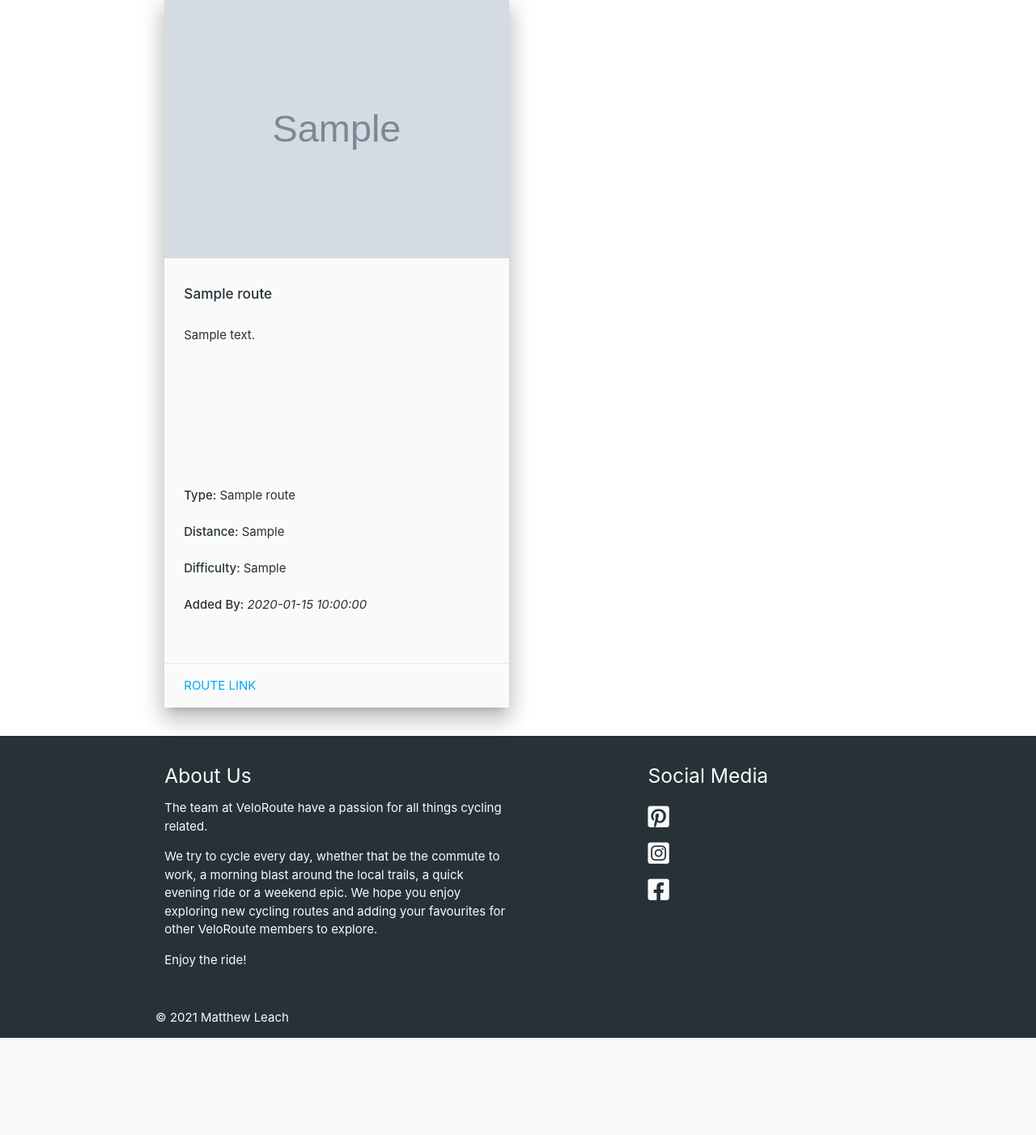
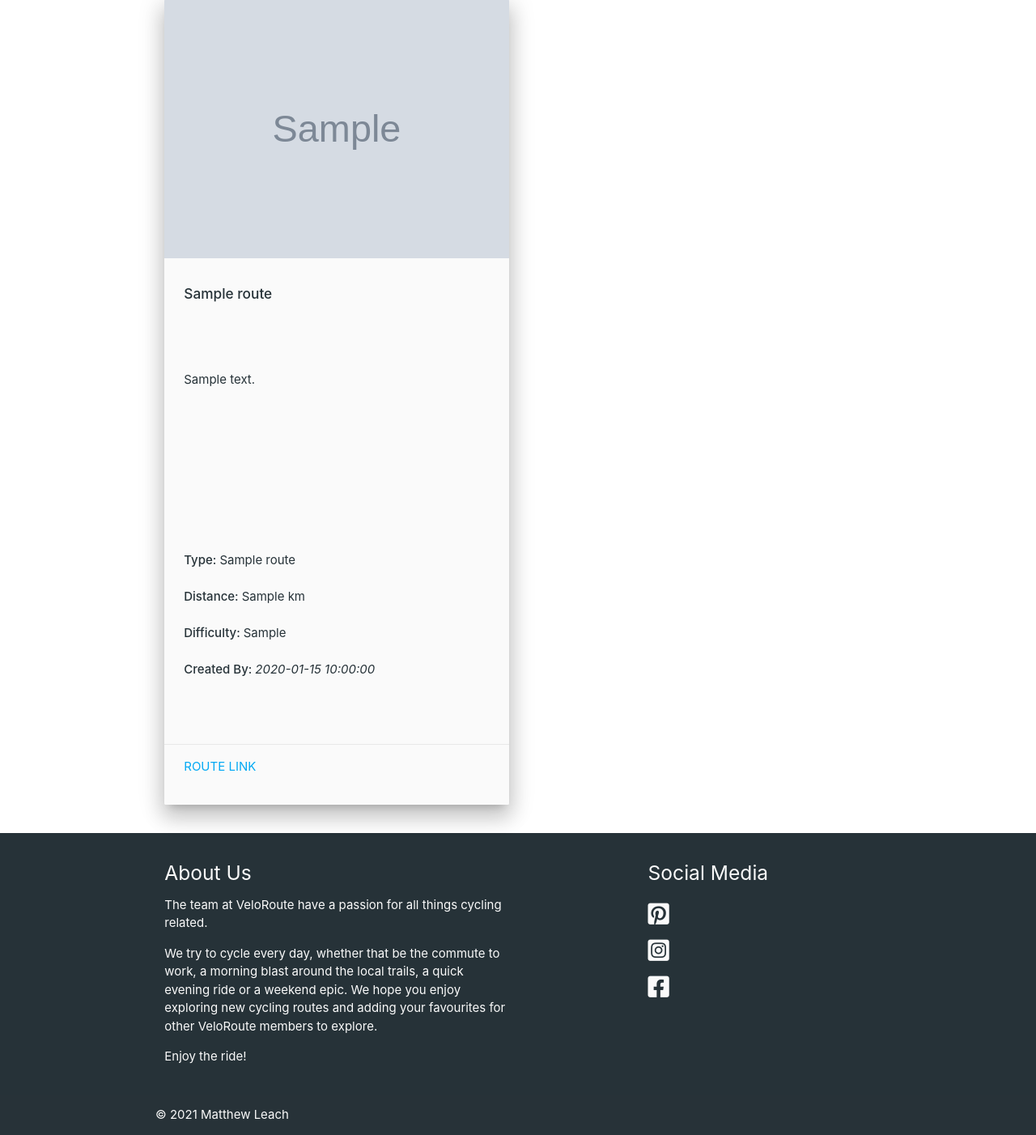
Before and after one commit to Matty-El/velo-route, a Flask app: page /get_routes in a window 1280 px wide. Shown: the part 326-1728 px from the top of the page at 81% size. Before the commit the page ends 1608 px from the top, so only its background shows below. Run offline with Flask 2, Linux system fonts and the light colour scheme; grey boxes marked "Sample" are stand-in pictures; a database or web service that is not in the repository returns one stand-in record (values such as "Sample title"); some libraries are stand-ins or nearby versions.

Commit message:
Change style of route cards and update form validation

```diff
--- a/static/css/style.css
+++ b/static/css/style.css
@@ -77,29 +77,27 @@ main {
 /*------------------------------------- cards */
 
 .card-content {
-    height: 500px;
+    height: 600px;
     color: #263238;
 }
 
-.card-action-home {
-    height: 100px;
+.card-action {
+    height: 75px;
     font-size: 1rem;
 }
 
-/*.card {
-    border-radius: 10px;
-}*/
-
-#routes-description {
-    height: 175px;
+#card-description {
+    height: 200px;
 }
 
-#routes-name {
-    height: 20px;
+#card-name {
+    height: 75px;
+    padding-bottom: 10px;
 }
 
-.card-content-category {
+#card-buttons {
     height: 50px;
+    padding-bottom: 10px;
 }
 
 /*------------------------------------- navbar */
--- a/templates/cycling_tips.html
+++ b/templates/cycling_tips.html
@@ -14,7 +14,7 @@
         </div>
         <div class="card-content">
           <h6><strong>{{ cycling_tip.cycling_tip_name }}</strong></h6><br>
-          <p>{{ cycling_tip.cycling_tip_description}}</p><br>
+          <p class="card-description">{{ cycling_tip.cycling_tip_description}}</p><br>
           <div>
             {% if session.user|lower == cycling_tip.created_by|lower %}
               <a href="{{ url_for('delete_cycling_tip', cycling_tip_id=cycling_tip._id) }}"
--- a/templates/edit_route.html
+++ b/templates/edit_route.html
@@ -85,7 +85,7 @@
                     <label for="route_link">Route Link</label>
                 </div>
             </div>
-            <!-- edit route button -->
+            <!-- edit route buttons -->
             <div class="row">
                 <div class="col center-align col s12">
                     <a href="{{ url_for('profile', username=session['user']) }}" class="btn red accent-4 waves-effect">
--- a/templates/routes.html
+++ b/templates/routes.html
@@ -37,12 +37,14 @@
           <img src="{{ route.route_image }}" alt="Route Image">
         </div>
         <div class="card-content">
-          <h6 id="routes-name"><strong>{{ route.route_name }}</strong></h6><br>
-          <p id="routes-description">{{ route.route_description}}</p><br>
+          <div>
+          <h6 id="card-name"><strong>{{ route.route_name }}</strong></h6><br>
+          </div>
+          <p id="card-description">{{ route.route_description}}</p><br>
           <p><strong>Type: </strong>{{ route.category_name }}</p><br>
-          <p><strong>Distance: </strong>{{ route.route_distance }}</p><br>
+          <p><strong>Distance: </strong>{{ route.route_distance }} km</p><br>
           <p><strong>Difficulty: </strong>{{ route.route_difficulty }}</p><br>
-          <p><strong>Added By: </strong><em>{{ route.created_by }}</em></p><br>
+          <p><strong>Created By: </strong><em>{{ route.created_by }}</em></p><br>
         </div>
         <div class="card-action">
           <a class="light-blue-text darken-2" href="{{ route.route_link }}" target="_blank">Route Link</a>
```
Also changed, not shown: TESTING.md (+4 -4 lines), templates/add_route.html (+3 -4 lines), templates/profile.html (+6 -4 lines), README.md.
